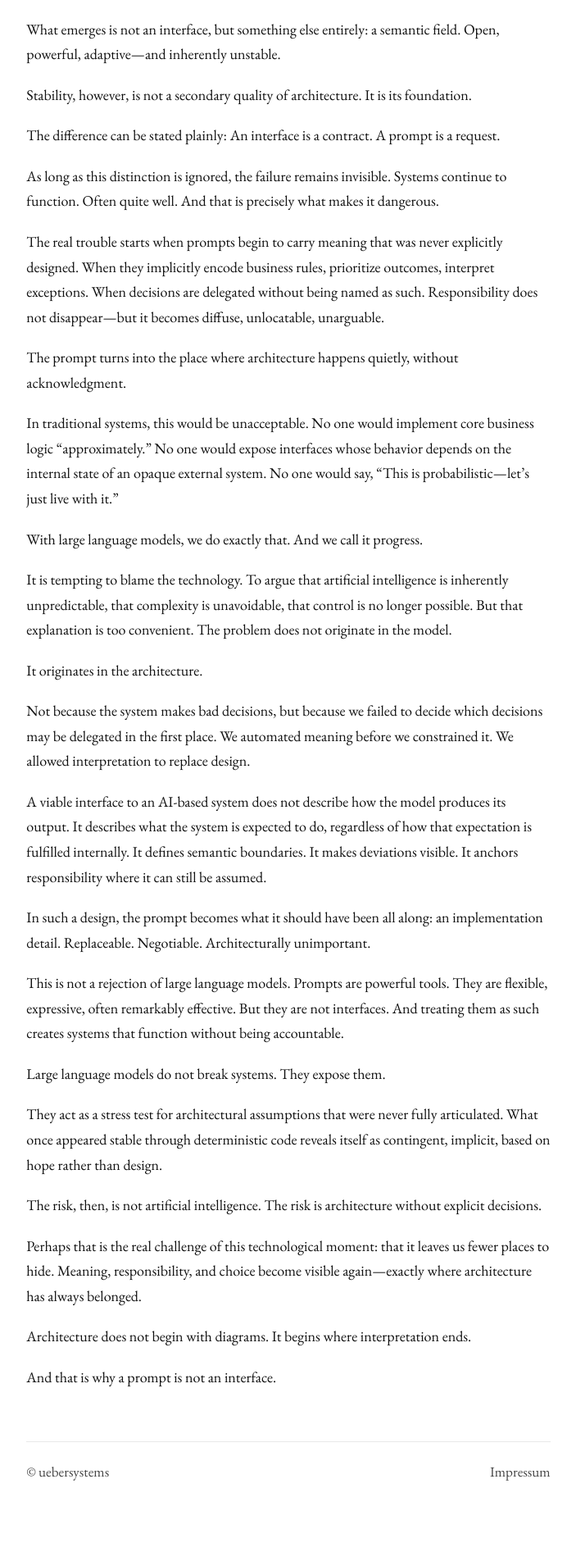
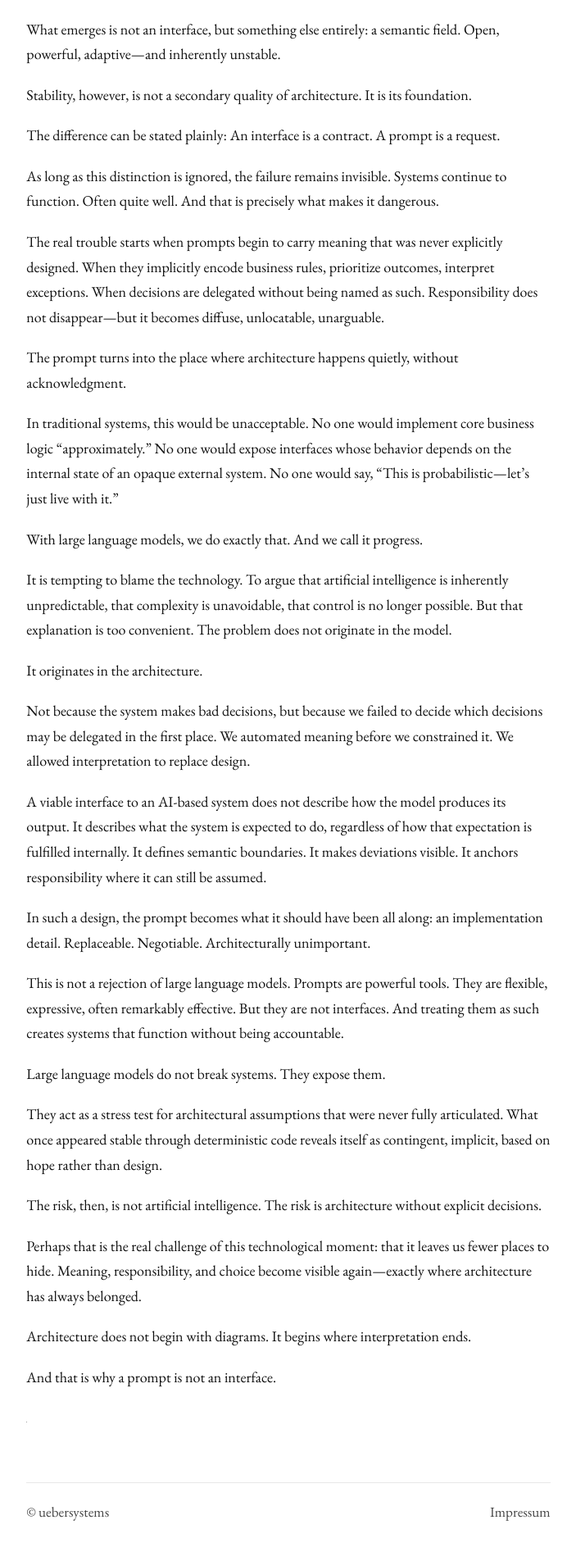
Before and after one commit to uebersystems/uebersystems.com, a Jekyll site: the page built from _posts/2026-01-05-prompt-is-not-an-interface.md, in a window 1280 px wide. Shown: the part 1236-3140 px from the top of the page at 82% size, without its empty margins (288-991 px from the left). Built offline with Jekyll 4.4.1, drawn with Linux system fonts in a browser that asks for light colours; some web fonts are replaced; before the commit the page ends 3091 px from its top, so only the background shows below that.

Commit message:
Fix issue with Zählmarke

```diff
--- a/_layouts/essay.html
+++ b/_layouts/essay.html
@@ -24,6 +24,6 @@
   </div>
 </article>
 
-{% if page.vg-wort-zaehlmarke %}
+{% if page.vg-wort-zaehlmarke-url %}
 <img src="{{ page.vg-wort-zaehlmarke-url }}" width="1" height="1" alt="">
 {% endif %}
```
